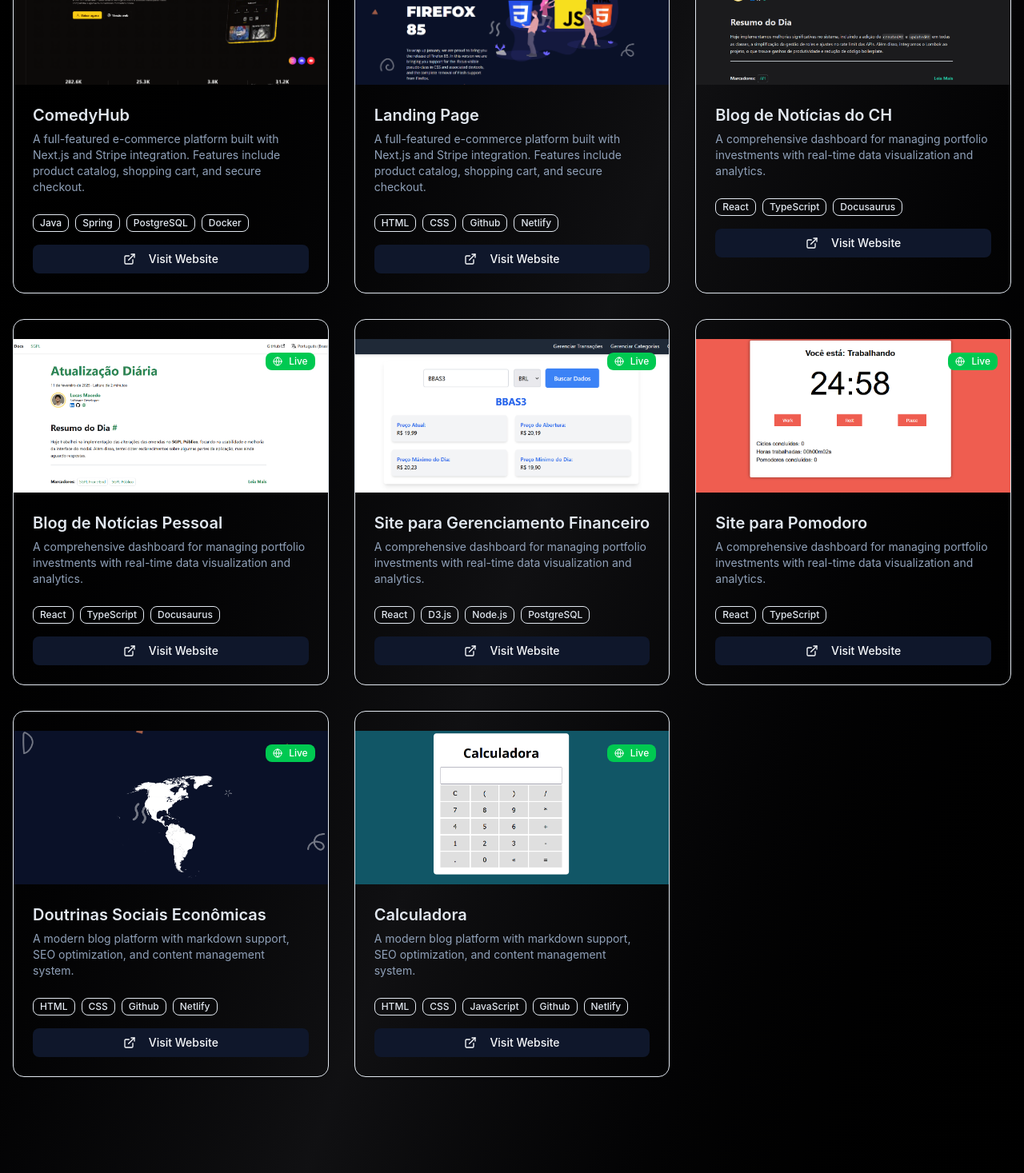
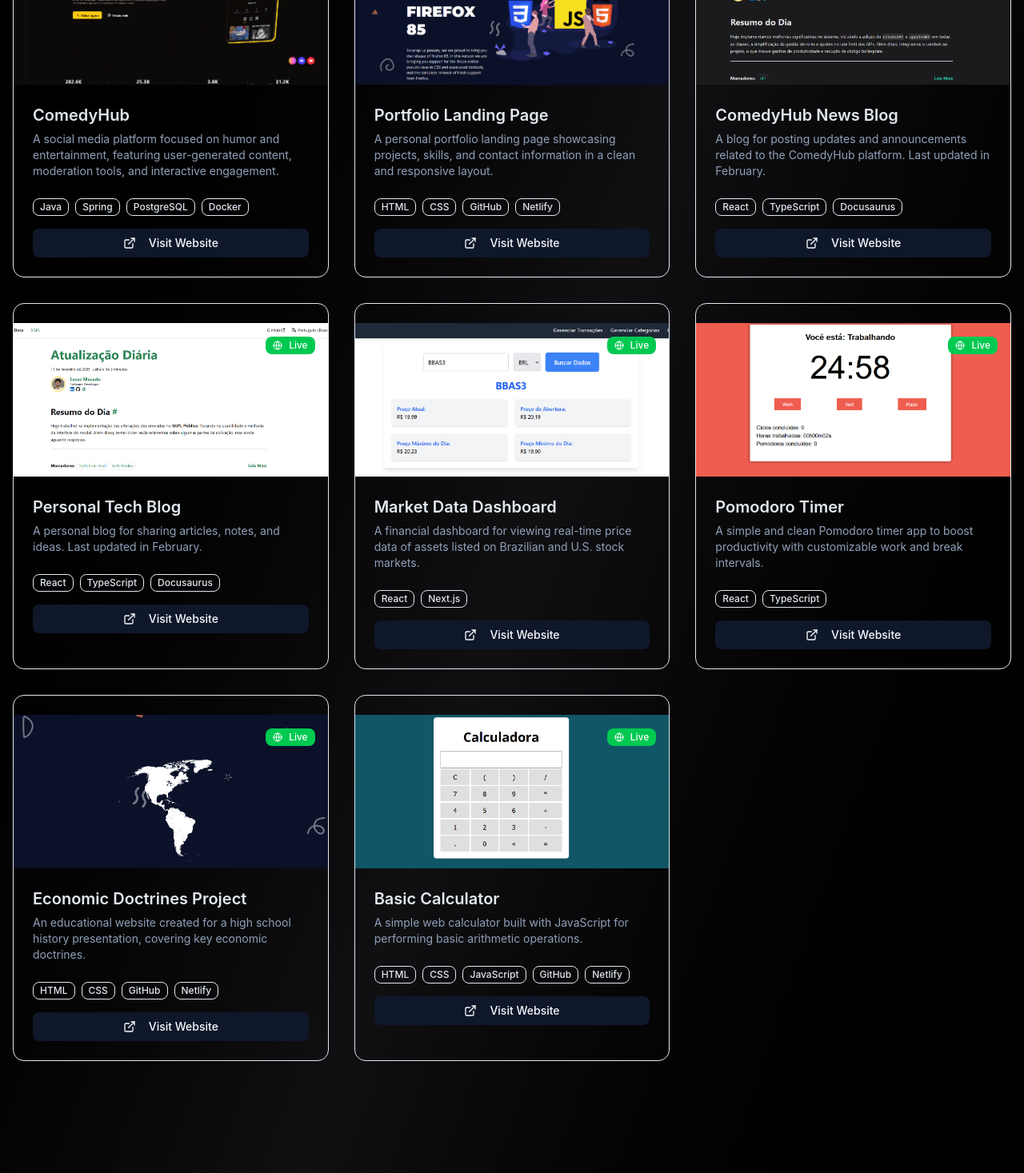
Before and after one commit to lucaserm/portfolio, a Next.js app: page / in a window 1280 px wide. Shown: the part 1080-2547 px from the top of the page at 80% size. Built offline with nearby package versions, Linux system fonts and the light colour scheme; no server answers.

Commit message:
feat: fixing those descriptions

```diff
--- a/src/components/live-website.tsx
+++ b/src/components/live-website.tsx
@@ -3,7 +3,6 @@ import { Button } from "@/components/ui/button"
 import { Badge } from "@/components/ui/badge"
 import { ExternalLink, Globe } from "lucide-react"
 import Image from "next/image"
-
 type WebsiteType = {
   id: number;
   name: string;
@@ -11,36 +10,37 @@ type WebsiteType = {
   url: URL;
   image: URL | string;
   technologies: string[];
-  status: 'Live' | 'Offline',
-}
+  status: 'Live' | 'Offline';
+};
 
 const domain = 'lmacedo.site';
+
 const websites: WebsiteType[] = [
   {
     id: 0,
     name: "ComedyHub",
     description:
-      "A full-featured e-commerce platform built with Next.js and Stripe integration. Features include product catalog, shopping cart, and secure checkout.",
-    url: new URL(`https://thecomedyhub.com.br`),
+      "A social media platform focused on humor and entertainment, featuring user-generated content, moderation tools, and interactive engagement.",
+    url: new URL("https://thecomedyhub.com.br"),
     image: "/chub.png",
     technologies: ["Java", "Spring", "PostgreSQL", "Docker"],
     status: "Live",
   },
   {
     id: 1,
-    name: "Landing Page",
+    name: "Portfolio Landing Page",
     description:
-      "A full-featured e-commerce platform built with Next.js and Stripe integration. Features include product catalog, shopping cart, and secure checkout.",
+      "A personal portfolio landing page showcasing projects, skills, and contact information in a clean and responsive layout.",
     url: new URL(`https://landing-page.${domain}`),
     image: "/landing-page.png",
-    technologies: ["HTML", "CSS", "Github", "Netlify"],
+    technologies: ["HTML", "CSS", "GitHub", "Netlify"],
     status: "Live",
   },
   {
     id: 2,
-    name: "Blog de Notícias do CH",
+    name: "ComedyHub News Blog",
     description:
-      "A comprehensive dashboard for managing portfolio investments with real-time data visualization and analytics.",
+      "A blog for posting updates and announcements related to the ComedyHub platform. Last updated in February.",
     url: new URL(`https://comedyblog.${domain}/blog`),
     image: "/chub-blog.png",
     technologies: ["React", "TypeScript", "Docusaurus"],
@@ -48,9 +48,9 @@ const websites: WebsiteType[] = [
   },
   {
     id: 3,
-    name: "Blog de Notícias Pessoal",
+    name: "Personal Tech Blog",
     description:
-      "A comprehensive dashboard for managing portfolio investments with real-time data visualization and analytics.",
+      "A personal blog for sharing articles, notes, and ideas. Last updated in February.",
     url: new URL(`https://blog.${domain}/blog`),
     image: "/personal-blog.png",
     technologies: ["React", "TypeScript", "Docusaurus"],
@@ -58,19 +58,19 @@ const websites: WebsiteType[] = [
   },
   {
     id: 4,
-    name: "Site para Gerenciamento Financeiro",
+    name: "Market Data Dashboard",
     description:
-      "A comprehensive dashboard for managing portfolio investments with real-time data visualization and analytics.",
+      "A financial dashboard for viewing real-time price data of assets listed on Brazilian and U.S. stock markets.",
     url: new URL(`https://finance.${domain}`),
     image: "/finance.png",
-    technologies: ["React", "D3.js", "Node.js", "PostgreSQL"],
+    technologies: ["React", "Next.js"],
     status: "Live",
   },
   {
     id: 5,
-    name: "Site para Pomodoro",
+    name: "Pomodoro Timer",
     description:
-      "A comprehensive dashboard for managing portfolio investments with real-time data visualization and analytics.",
+      "A simple and clean Pomodoro timer app to boost productivity with customizable work and break intervals.",
     url: new URL(`https://pomodoro.${domain}`),
     image: "/pomodoro.png",
     technologies: ["React", "TypeScript"],
@@ -78,23 +78,25 @@ const websites: WebsiteType[] = [
   },
   {
     id: 6,
-    name: "Doutrinas Sociais Econômicas",
-    description: "A modern blog platform with markdown support, SEO optimization, and content management system.",
+    name: "Economic Doctrines Project",
+    description:
+      "An educational website created for a high school history presentation, covering key economic doctrines.",
     url: new URL(`https://example-landing.${domain}`),
     image: "/landing-page-econ.png",
-    technologies: ["HTML", "CSS", "Github", "Netlify"],
+    technologies: ["HTML", "CSS", "GitHub", "Netlify"],
     status: "Live",
   },
   {
     id: 7,
-    name: "Calculadora",
-    description: "A modern blog platform with markdown support, SEO optimization, and content management system.",
+    name: "Basic Calculator",
+    description:
+      "A simple web calculator built with JavaScript for performing basic arithmetic operations.",
     url: new URL(`https://calc.${domain}`),
     image: "/calc.png",
-    technologies: ["HTML", "CSS", "JavaScript", "Github", "Netlify"],
+    technologies: ["HTML", "CSS", "JavaScript", "GitHub", "Netlify"],
     status: "Live",
   },
-]
+];
 
 export default function LiveWebsites() {
   return (
```
